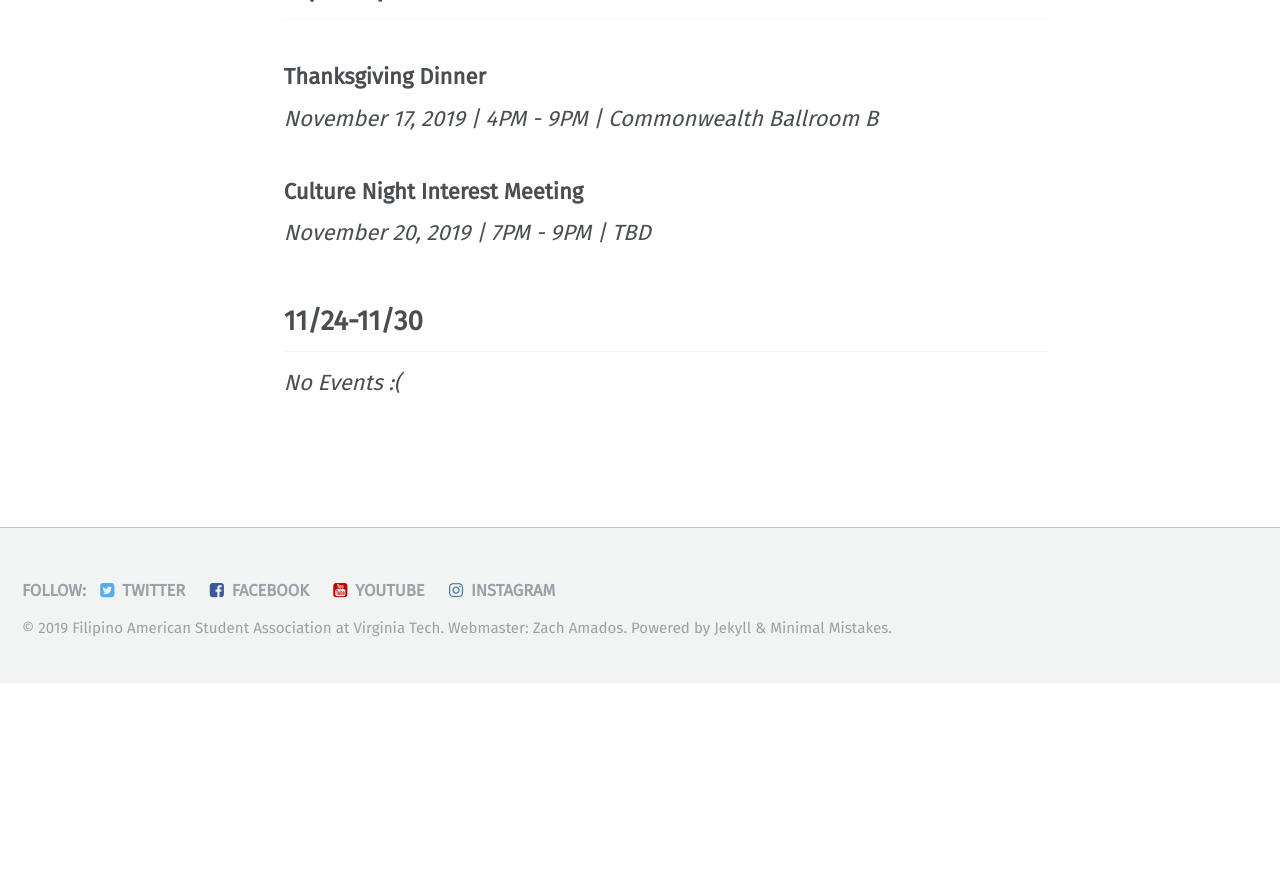
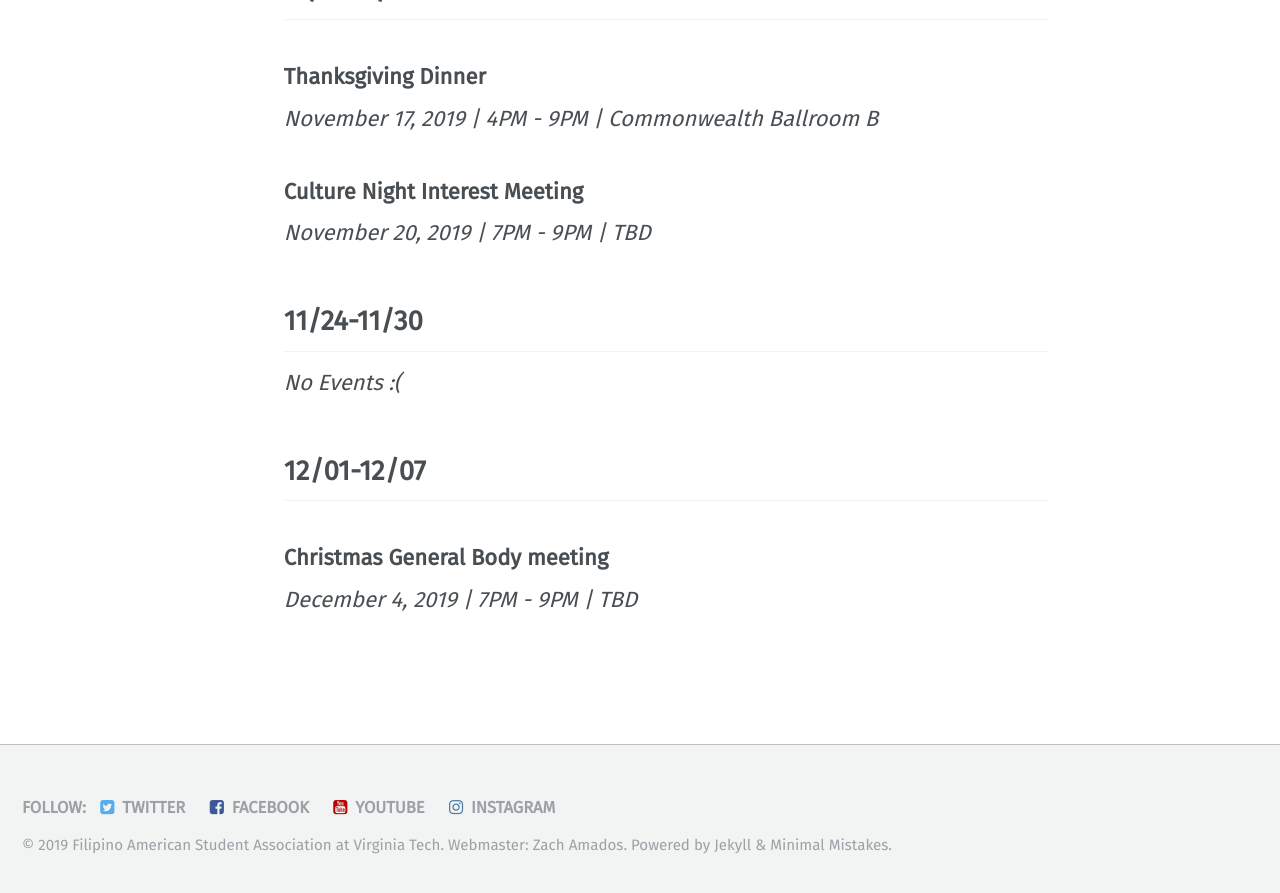
Before and after one commit to vtfasa/vtfasa.github.io, a Jekyll site: the page built from _pages/events.md, in a window 1280 px wide and 900 px high, scrolled down 3883 px. Shown: the top 893 px of the window. Built offline with Jekyll 4.4.1, drawn with Linux system fonts in a browser that asks for light colours; some web fonts are replaced; before the commit the page ends 4566 px from its top, so only the background shows below that.

Commit message:
Update events.md

```diff
--- a/_pages/events.md
+++ b/_pages/events.md
@@ -91,3 +91,8 @@ Commonwealth Ballroom B*
 TBD*
 ## 11/24-11/30
 *No Events :(*
+## 12/01-12/07
+### Christmas General Body meeting
+*December 4, 2019 |
+7PM - 9PM |
+TBD*
```
